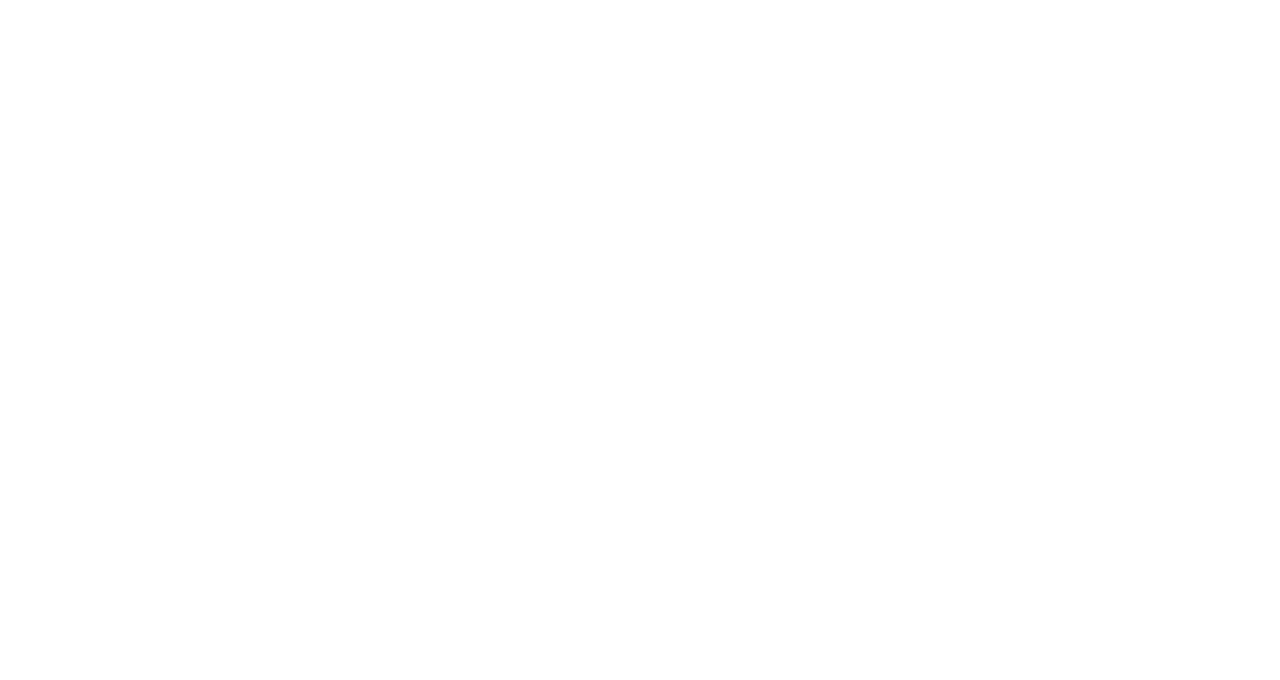
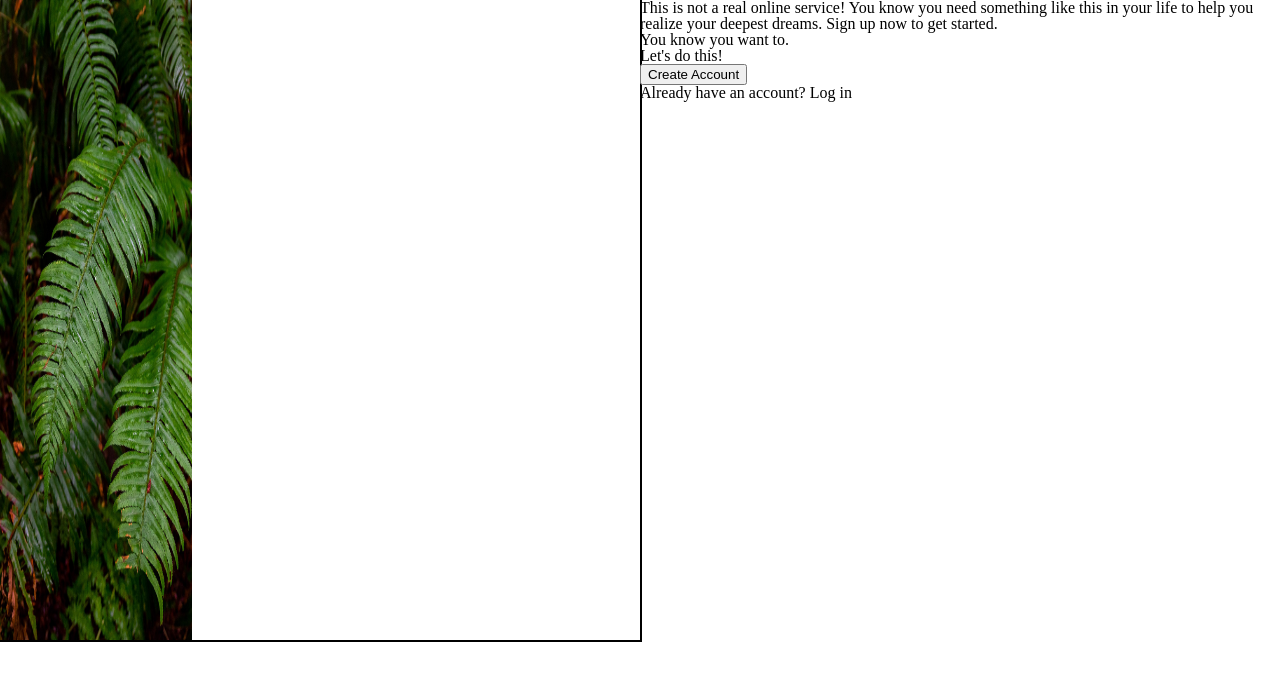
Before and after one commit to kainpets/odin-signup-form, a plain HTML site: page index.html in a window 1280 px wide. Drawn offline with Linux system fonts and the light colour scheme.

Commit message:
added images, fix background-position

```diff
--- a/index.html
+++ b/index.html
@@ -1,12 +1,37 @@
 <!DOCTYPE html>
 <html lang="en">
-<head>
-  <meta charset="UTF-8">
-  <meta http-equiv="X-UA-Compatible" content="IE=edge">
-  <meta name="viewport" content="width=device-width, initial-scale=1.0">
-  <title>Document</title>
-</head>
-<body>
-
-</body>
+  <head>
+    <meta charset="UTF-8" />
+    <meta http-equiv="X-UA-Compatible" content="IE=edge" />
+    <meta name="viewport" content="width=device-width, initial-scale=1.0" />
+    <title>Document</title>
+    <link rel="stylesheet" href="reset.css" />
+    <link rel="stylesheet" href="style.css" />
+  </head>
+  <body>
+    <div class="content">
+      <div class="left-side">
+        <div class="image">
+        </div>
+      </div>
+      <div class="right-side">
+        <div class="header">
+          <h2>
+            This is not a real online service! You know you need something like
+            this in your life to help you realize your deepest dreams. Sign up now
+            to get started.
+          </h2>
+          <h2>You know you want to.</h2>
+        </div>
+        <div class="form">
+          <h3>Let's do this!</h3>
+          <form action=""></form>
+        </div>
+        <div class="login">
+          <button>Create Account</button>
+          <p>Already have an account? <a>Log in</a></p>
+        </div>
+      </div>
+    </div>
+  </body>
 </html>
--- /dev/null
+++ b/reset.css
@@ -0,0 +1,48 @@
+/* http://meyerweb.com/eric/tools/css/reset/
+   v2.0 | 20110126
+   License: none (public domain)
+*/
+
+html, body, div, span, applet, object, iframe,
+h1, h2, h3, h4, h5, h6, p, blockquote, pre,
+a, abbr, acronym, address, big, cite, code,
+del, dfn, em, img, ins, kbd, q, s, samp,
+small, strike, strong, sub, sup, tt, var,
+b, u, i, center,
+dl, dt, dd, ol, ul, li,
+fieldset, form, label, legend,
+table, caption, tbody, tfoot, thead, tr, th, td,
+article, aside, canvas, details, embed,
+figure, figcaption, footer, header, hgroup,
+menu, nav, output, ruby, section, summary,
+time, mark, audio, video {
+	margin: 0;
+	padding: 0;
+	border: 0;
+	font-size: 100%;
+	font: inherit;
+	vertical-align: baseline;
+}
+/* HTML5 display-role reset for older browsers */
+article, aside, details, figcaption, figure,
+footer, header, hgroup, menu, nav, section {
+	display: block;
+}
+body {
+	line-height: 1;
+}
+ol, ul {
+	list-style: none;
+}
+blockquote, q {
+	quotes: none;
+}
+blockquote:before, blockquote:after,
+q:before, q:after {
+	content: '';
+	content: none;
+}
+table {
+	border-collapse: collapse;
+	border-spacing: 0;
+}
--- a/style.css
+++ b/style.css
@@ -0,0 +1,13 @@
+.content {
+  display: flex;
+}
+
+.left-side {
+  background-image: url(./img/halie-west-25xggax4bSA-unsplash.jpg);
+  padding: 20em;
+  background-repeat: no-repeat;
+  outline: 2px solid black;
+  background-size: 30% 100%;
+  max-width: 30%;
+
+}
```
Also changed, not shown: img/halie-west-25xggax4bSA-unsplash.jpg (added), img/odin-lined.png (added).
